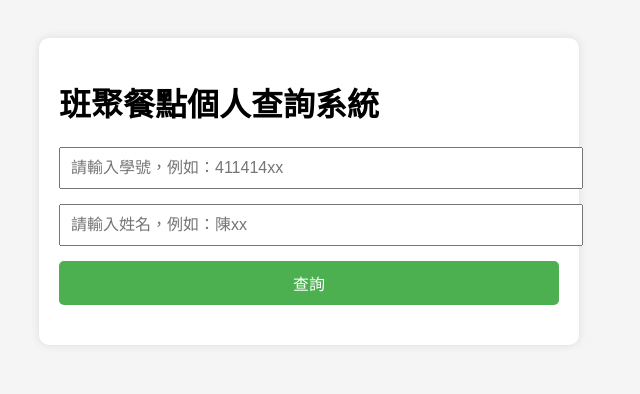
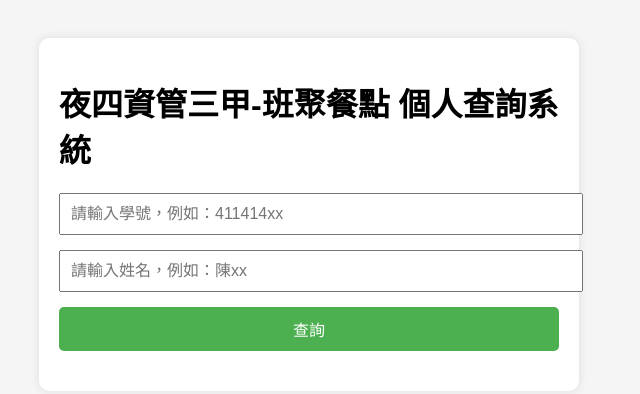
Before and after one commit to 0919739370/41141408, a plain HTML site: page 41141408/index.html in a window 1280 px wide. Shown: the whole page, without its empty margins (331-971 px from the left). Drawn offline with Linux system fonts and the light colour scheme.

Commit message:
Update index.html

```diff
--- a/41141408/index.html
+++ b/41141408/index.html
@@ -2,7 +2,7 @@
 <html lang="zh-Hant">
 <head>
   <meta charset="UTF-8">
-  <title>班聚餐點個人查詢系統</title>
+  <title>夜四資管三甲-班聚餐點 個人查詢系統</title>
   <style>
     body {
       font-family: Arial, sans-serif;
@@ -44,7 +44,7 @@
 </head>
 <body>
   <div class="container">
-    <h1>班聚餐點個人查詢系統</h1>
+    <h1>夜四資管三甲-班聚餐點 個人查詢系統</h1>
     <input type="text" id="studentId" placeholder="請輸入學號，例如：411414xx">
     <input type="text" id="name" placeholder="請輸入姓名，例如：陳xx">
     <button onclick="lookupOrder()">查詢</button>
```
